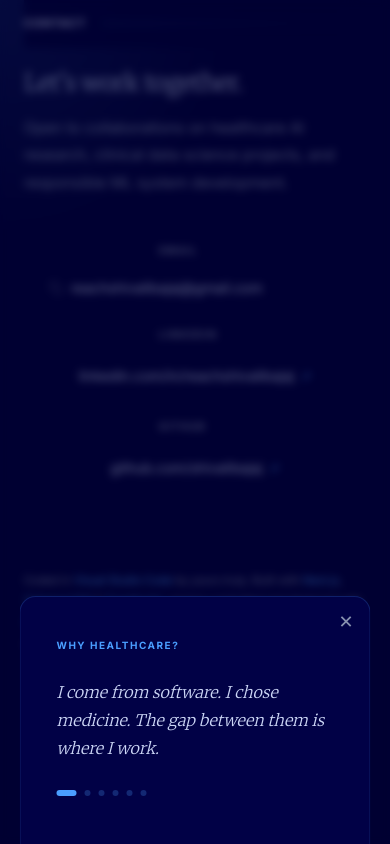
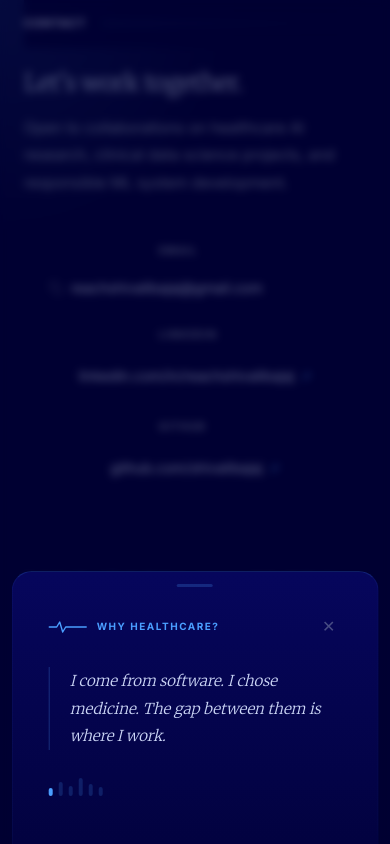
Before and after one commit to ShivaliBajaj/shivalibajaj.github.io, a Next.js app: page / in a window 390 px wide. Both pictures are taken after a click on the button "WHY HEALTHCARE?". Shown: the part 3804-4648 px from the top of the page. Built offline with nearby package versions, Linux system fonts and the light colour scheme.

Commit message:
update WhyHealthcare: vitals bars, 1px accent line, mobile-only drag handle

```diff
--- a/components/WhyHealthcare.tsx
+++ b/components/WhyHealthcare.tsx
@@ -5,7 +5,13 @@
    Hover → brightens + shows "Why healthcare?" tooltip.
    Click → card rises with rotating quotes (auto-advances every 4s).
    Click outside or press Escape to dismiss.
-   No over-engineering: pure CSS animation + useState. No deps.             */
+   No over-engineering: pure CSS animation + useState. No deps.
+
+   v1.1 changes:
+   - Drag handle pill: visible on mobile (<768px) only, hidden on desktop
+   - Left accent bar: 2px → 1px (subtler, more clinical)
+   - Indicators: width-expanding dashes → vitals bars (6 vertical bars,
+     varying heights, bottom-aligned — looks like a monitor reading)         */
 
 import { useState, useEffect, useCallback } from "react";
 
@@ -17,6 +23,9 @@ const QUOTES = [
   "There's a difference between a model that performs and a model that helps. I'm interested in the second one.",
   "If I can't explain it to the person it's meant to help, it's not ready.",
 ];
+
+/* Bar heights (px) for vitals indicator — organic variation mimics a reading */
+const BAR_HEIGHTS = [8, 14, 10, 18, 12, 9];
 
 export default function WhyHealthcare() {
   const [open,    setOpen]    = useState(false);
@@ -42,7 +51,7 @@ export default function WhyHealthcare() {
     return () => document.removeEventListener("keydown", handleKey);
   }, [handleKey]);
 
-  const openCard = () => { setIndex(0); setExiting(false); setOpen(true); };
+  const openCard  = () => { setIndex(0); setExiting(false); setOpen(true); };
   const closeCard = () => {
     setExiting(true);
     setTimeout(() => { setOpen(false); setExiting(false); }, 300);
@@ -64,14 +73,11 @@ export default function WhyHealthcare() {
         onMouseEnter={e => (e.currentTarget.style.opacity = "1")}
         onMouseLeave={e => (e.currentTarget.style.opacity = "0.45")}
       >
-        {/* SVG ECG flatline → spike → flatline */}
         <svg width="48" height="18" viewBox="0 0 48 18" fill="none" aria-hidden>
           <polyline
             points="0,9 10,9 13,3 16,15 19,9 22,9 24,9 27,9 48,9"
-            stroke="#4A9EFF"
-            strokeWidth="1.5"
-            strokeLinecap="round"
-            strokeLinejoin="round"
+            stroke="#4A9EFF" strokeWidth="1.5"
+            strokeLinecap="round" strokeLinejoin="round"
           />
         </svg>
         <span style={{
@@ -106,75 +112,109 @@ export default function WhyHealthcare() {
             role="dialog"
             aria-label="Why I chose healthcare"
             style={{
-              position: "fixed",
-              bottom: exiting ? "-200px" : "0",
-              left: "50%",
-              transform: "translateX(-50%)",
-              zIndex: 201,
-              width: "min(520px, 90vw)",
-              background: "rgba(2,2,71,0.98)",
-              border: "1px solid rgba(74,158,255,0.2)",
-              borderBottom: "none",
-              borderRadius: "16px 16px 0 0",
-              padding: "40px 36px 48px",
+              position:   "fixed",
+              bottom:     exiting ? "-320px" : "0",
+              left:       "50%",
+              transform:  "translateX(-50%)",
+              zIndex:     201,
+              width:      "min(560px, 94vw)",
+              background: "linear-gradient(180deg, #06065C 0%, #020240 100%)",
+              borderTop:   "1px solid rgba(74,158,255,0.18)",
+              borderLeft:  "1px solid rgba(74,158,255,0.07)",
+              borderRight: "1px solid rgba(74,158,255,0.07)",
+              borderBottom:"none",
+              borderRadius:"20px 20px 0 0",
+              padding:    "12px 36px 48px",
               transition: "bottom 0.35s cubic-bezier(0.32,0.72,0,1)",
-              animation: exiting ? "none" : "slideUp 0.35s cubic-bezier(0.32,0.72,0,1) forwards",
+              animation:  exiting ? "none" : "slideUp 0.35s cubic-bezier(0.32,0.72,0,1) forwards",
             }}
           >
-            {/* Close */}
+            {/* Drag handle pill — mobile only; hidden ≥768px via injected CSS */}
+            <div className="drag-handle-pill" style={{
+              width: 36, height: 3,
+              background: "rgba(74,158,255,0.22)",
+              borderRadius: 2,
+              margin: "0 auto 28px",
+            }} />
+
+            {/* Header: ECG + label + close */}
+            <div style={{
+              display:        "flex",
+              alignItems:     "center",
+              justifyContent: "space-between",
+              marginBottom:   28,
+            }}>
+              <div style={{ display:"flex", alignItems:"center", gap:10 }}>
+                <svg width="38" height="14" viewBox="0 0 38 14" fill="none" aria-hidden>
+                  <polyline
+                    points="0,7 8,7 11,2 14,12 17,7 20,7 38,7"
+                    stroke="#4A9EFF" strokeWidth="1.4"
+                    strokeLinecap="round" strokeLinejoin="round"
+                  />
+                </svg>
+                <span style={{
+                  fontFamily:    "'Inter', sans-serif",
+                  fontSize:      10, fontWeight: 700,
+                  letterSpacing: "0.15em", textTransform: "uppercase",
+                  color:         "#4A9EFF",
+                }}>
+                  Why healthcare?
+                </span>
+              </div>
+
               <button
                 onClick={closeCard}
                 aria-label="Close"
                 style={{
-                position:"absolute", top:16, right:16,
                   background:"none", border:"none", cursor:"pointer",
-                color:"#8892B0", fontSize:18, lineHeight:1,
-                transition:"color 0.15s ease",
+                  color:"rgba(136,146,176,0.5)", fontSize:16, lineHeight:1,
+                  transition:"color 0.15s ease", padding:"4px 6px",
                 }}
                 onMouseEnter={e => (e.currentTarget.style.color="#CCD6F6")}
-              onMouseLeave={e => (e.currentTarget.style.color="#8892B0")}
+                onMouseLeave={e => (e.currentTarget.style.color="rgba(136,146,176,0.5)")}
               >
                 ✕
               </button>
+            </div>
 
-            {/* Label */}
-            <p style={{
-              fontFamily: "'Inter', sans-serif",
-              fontSize: 10, fontWeight: 700,
-              letterSpacing: "0.15em", textTransform: "uppercase",
-              color: "#4A9EFF", margin: "0 0 24px",
+            {/* Left accent bar — 1px thin (subtler, more clinical feel) */}
+            <div style={{
+              borderLeft: "1px solid rgba(74,158,255,0.28)",
+              paddingLeft: 20,
+              marginBottom: 28,
             }}>
-              Why healthcare?
-            </p>
-
-            {/* Quote */}
               <blockquote style={{
-              margin: 0,
+                margin:     0,
                 fontFamily: "'Merriweather', Georgia, serif",
-              fontSize: "clamp(16px, 3vw, 20px)",
+                fontSize:   "clamp(15px, 2.8vw, 18px)",
                 fontWeight: 300, fontStyle: "italic",
-              lineHeight: 1.75,
-              color: "#CCD6F6",
-              minHeight: 80,
+                lineHeight: 1.85,
+                color:      "#CCD6F6",
+                minHeight:  72,
                 transition: "opacity 0.4s ease",
               }}>
                 {QUOTES[index]}
               </blockquote>
+            </div>
 
-            {/* Dot indicators */}
-            <div style={{ display:"flex", gap:8, marginTop:28 }}>
-              {QUOTES.map((_, i) => (
+            {/* Vitals bars — 6 vertical bars, bottom-aligned, varying heights.
+                Active bar = solid blue; inactive = dim ghost.
+                Clicking any bar jumps to that quote.                        */}
+            <div style={{ display:"flex", gap: 6, alignItems: "flex-end" }}>
+              {BAR_HEIGHTS.map((h, i) => (
                 <button
                   key={i}
                   onClick={() => setIndex(i)}
                   aria-label={`Quote ${i + 1}`}
                   style={{
-                    width: i === index ? 20 : 6,
-                    height: 6, borderRadius: 3,
-                    background: i === index ? "#4A9EFF" : "rgba(74,158,255,0.25)",
-                    border: "none", cursor: "pointer",
-                    transition: "width 0.3s ease, background 0.3s ease",
-                    padding: 0,
+                    width:        4,
+                    height:       h,
+                    borderRadius: 2,
+                    background:   i === index ? "#4A9EFF" : "rgba(74,158,255,0.18)",
+                    border:       "none", cursor: "pointer",
+                    transition:   "background 0.3s ease",
+                    padding:      0,
+                    flexShrink:   0,
                   }}
                 />
               ))}
@@ -183,11 +223,13 @@ export default function WhyHealthcare() {
         </>
       )}
 
-      {/* Keyframe animations */}
+      {/* Keyframe animations + drag handle responsive rule */}
       <style>{`
         @keyframes fadeIn  { from { opacity:0 } to { opacity:1 } }
         @keyframes fadeOut { from { opacity:1 } to { opacity:0 } }
         @keyframes slideUp { from { transform:translateX(-50%) translateY(100%) } to { transform:translateX(-50%) translateY(0) } }
+        .drag-handle-pill { display: block; }
+        @media (min-width: 768px) { .drag-handle-pill { display: none; } }
       `}</style>
     </>
   );
```
Lines whose indentation alone changed are shown as unchanged.
